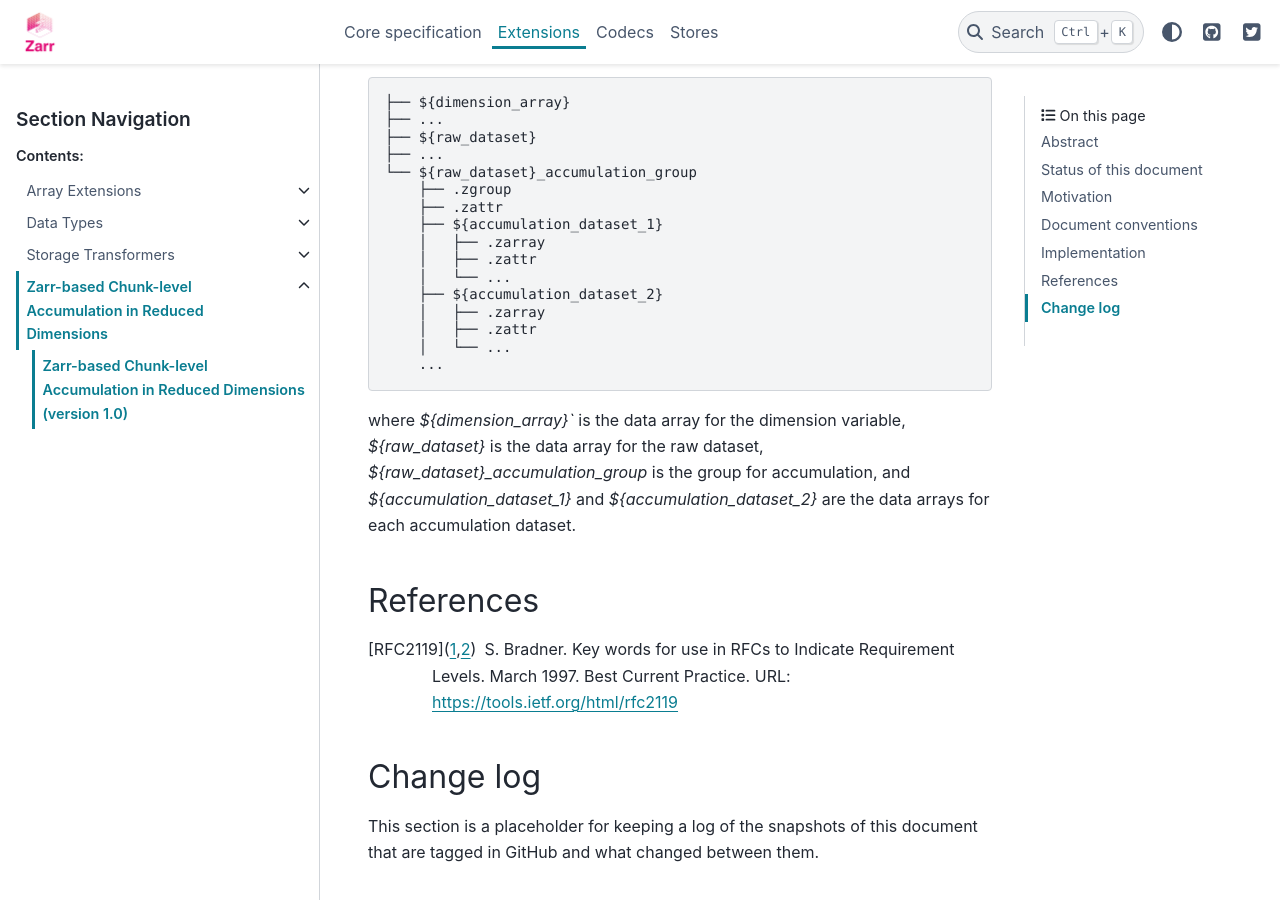
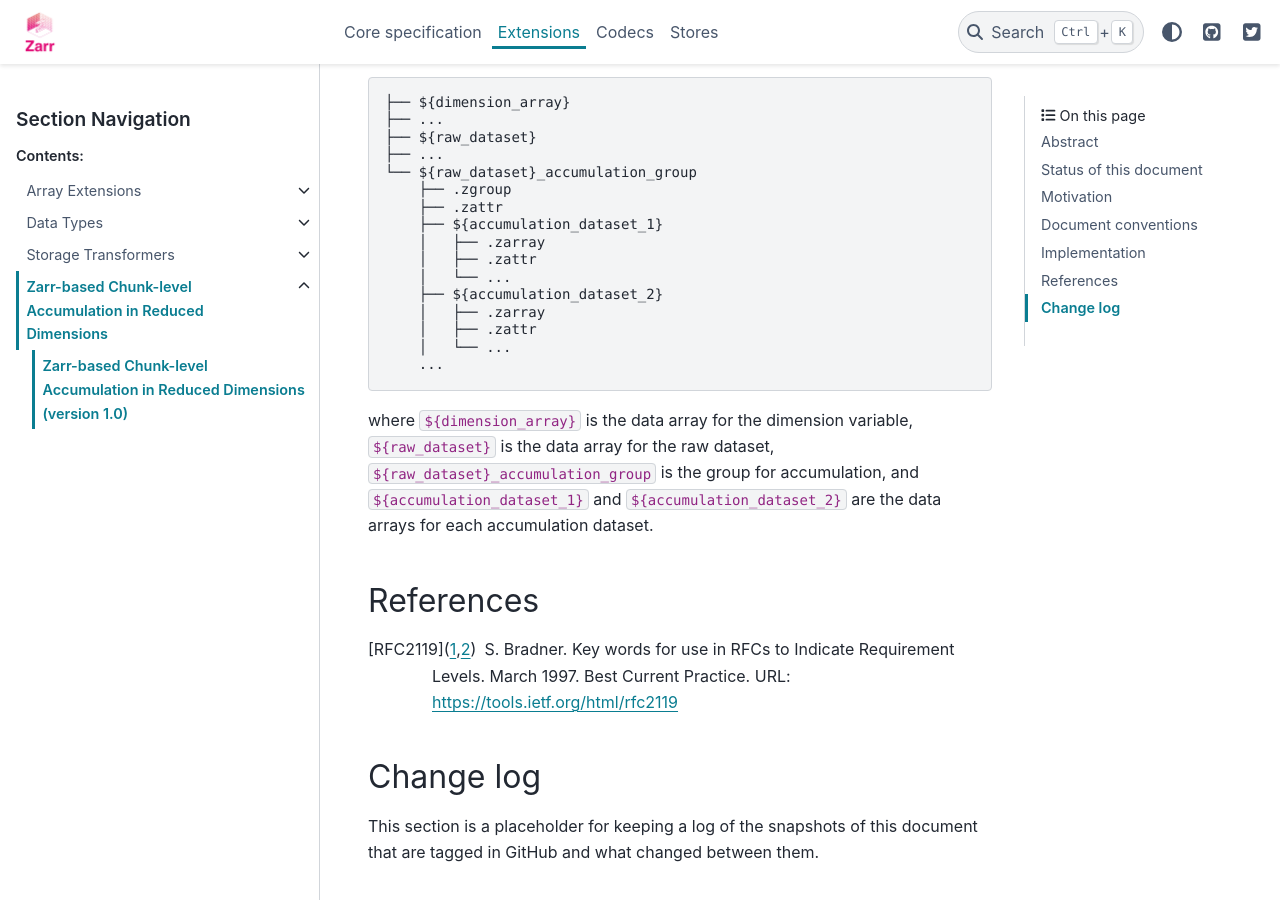
Before and after one commit to zarr-developers/zarr-specs, a Sphinx documentation site: the page built from docs/extensions/zarr-accumulation/v1.0.rst, in a window 1280 px wide and 900 px high, scrolled down 2545 px. Built offline with Sphinx 7.4.7 and the PyData theme 0.15.4, drawn with Linux system fonts in a browser that asks for light colours.

```diff
--- a/docs/extensions/zarr-accumulation/v1.0.rst
+++ b/docs/extensions/zarr-accumulation/v1.0.rst
@@ -87,7 +87,7 @@ The accumulation datasets are organized in a data group adjacent to the raw data
         │   └── ...
         ...
 
-where `${dimension_array}`` is the data array for the dimension variable, `${raw_dataset}` is the data array for the raw dataset, `${raw_dataset}_accumulation_group` is the group for accumulation, and `${accumulation_dataset_1}` and `${accumulation_dataset_2}` are the data arrays for each accumulation dataset.
+where ``${dimension_array}`` is the data array for the dimension variable, ``${raw_dataset}`` is the data array for the raw dataset, ``${raw_dataset}_accumulation_group`` is the group for accumulation, and ``${accumulation_dataset_1}`` and ``${accumulation_dataset_2}`` are the data arrays for each accumulation dataset.
 
 References
 ==========
```
